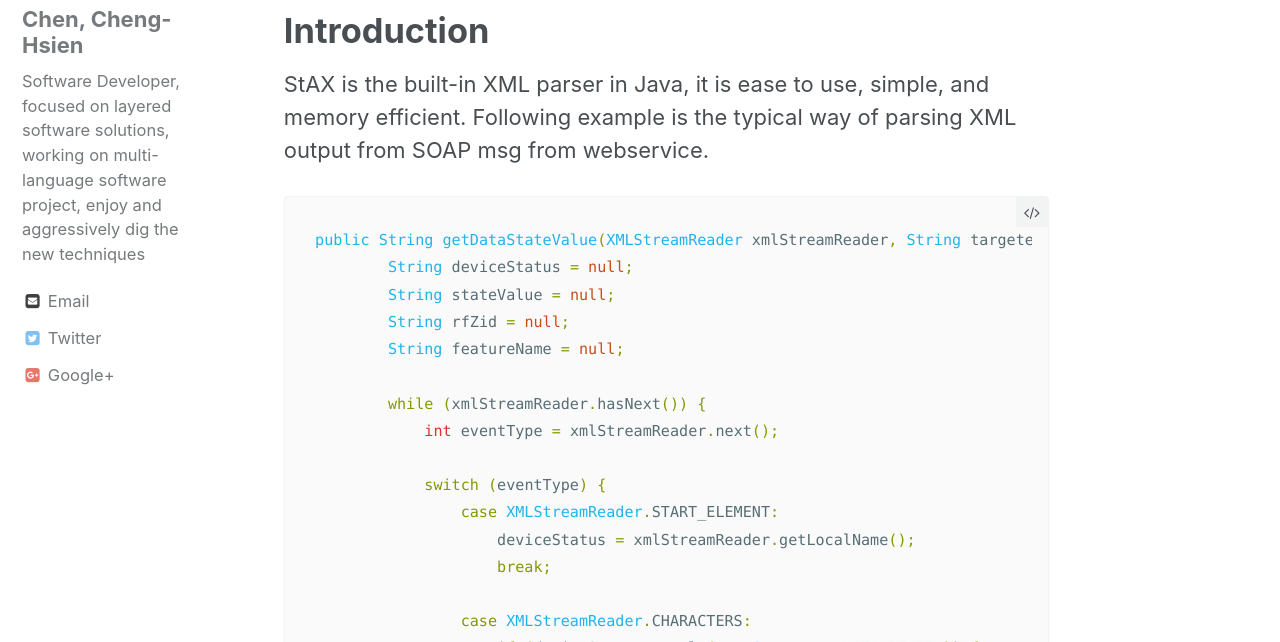
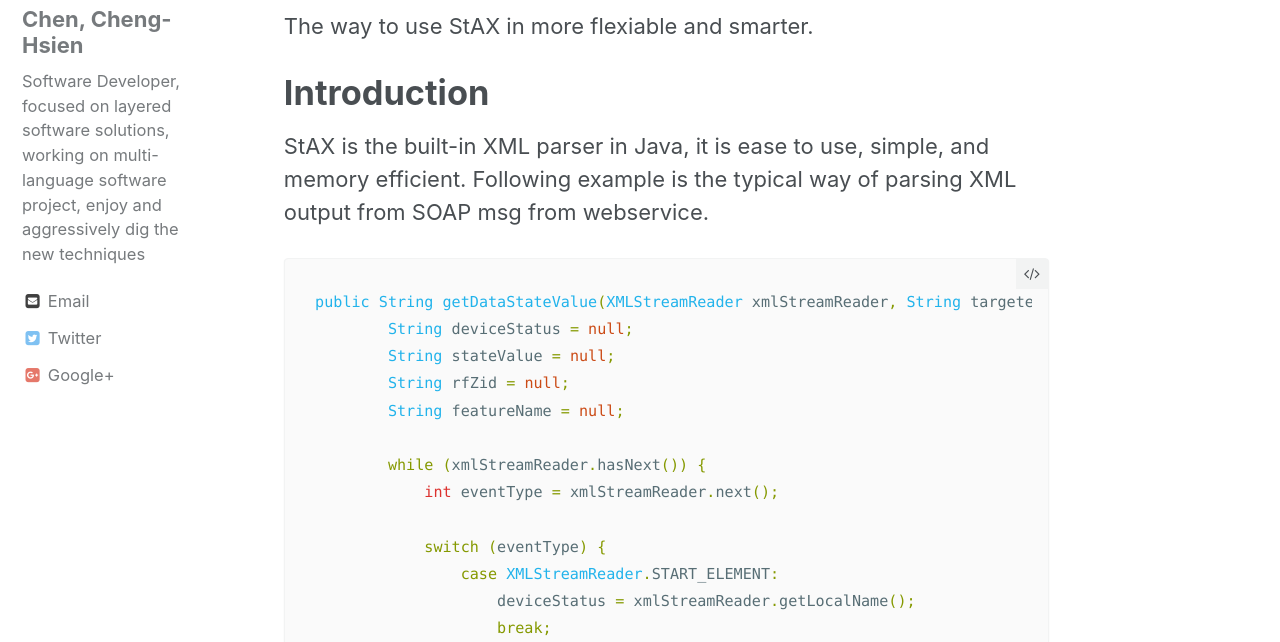
Before and after one commit to champon-studio/champon-studio.github.io, a Jekyll site: the page built from _posts/2017-04-16-Java-StAX-XML-parser-logic-separation-example.md, in a window 1280 px wide and 900 px high, cut to the strip 258-900 px from the top of the window. Built offline with Jekyll 4.4.1, drawn with Linux system fonts in a browser that asks for light colours; some of the changed text lies outside the part shown.

Commit message:
minor change on 2017-04-16-Java-StAX-XML-parser-logic-separation-example

```diff
--- a/_posts/2017-04-16-Java-StAX-XML-parser-logic-separation-example.md
+++ b/_posts/2017-04-16-Java-StAX-XML-parser-logic-separation-example.md
@@ -5,6 +5,7 @@ author: ferrisky
 tags: Java, OOP, OOAD, Design Pattern
 
 ---
+The way to use StAX in more flexiable and smarter.
 
 # Introduction
 
@@ -163,5 +164,5 @@ public class BasicXMLValueListCollector extends XMLDataCollector<List<String>>{
 
 In genernal, the solution used here is not a complicated one, it combines Java Generics, Strategy pattern, Delegation template, and anonymous class in Java. Actually, the solution could be better, but the real-world of softare system is always a trade-off between project resources and design materials. This solution is good enough for me, and old style methods can be easy converted to new one.
 <center>
-### *`Little effort, huge gains`*
+Little effort, huge gains
 </center>
```
